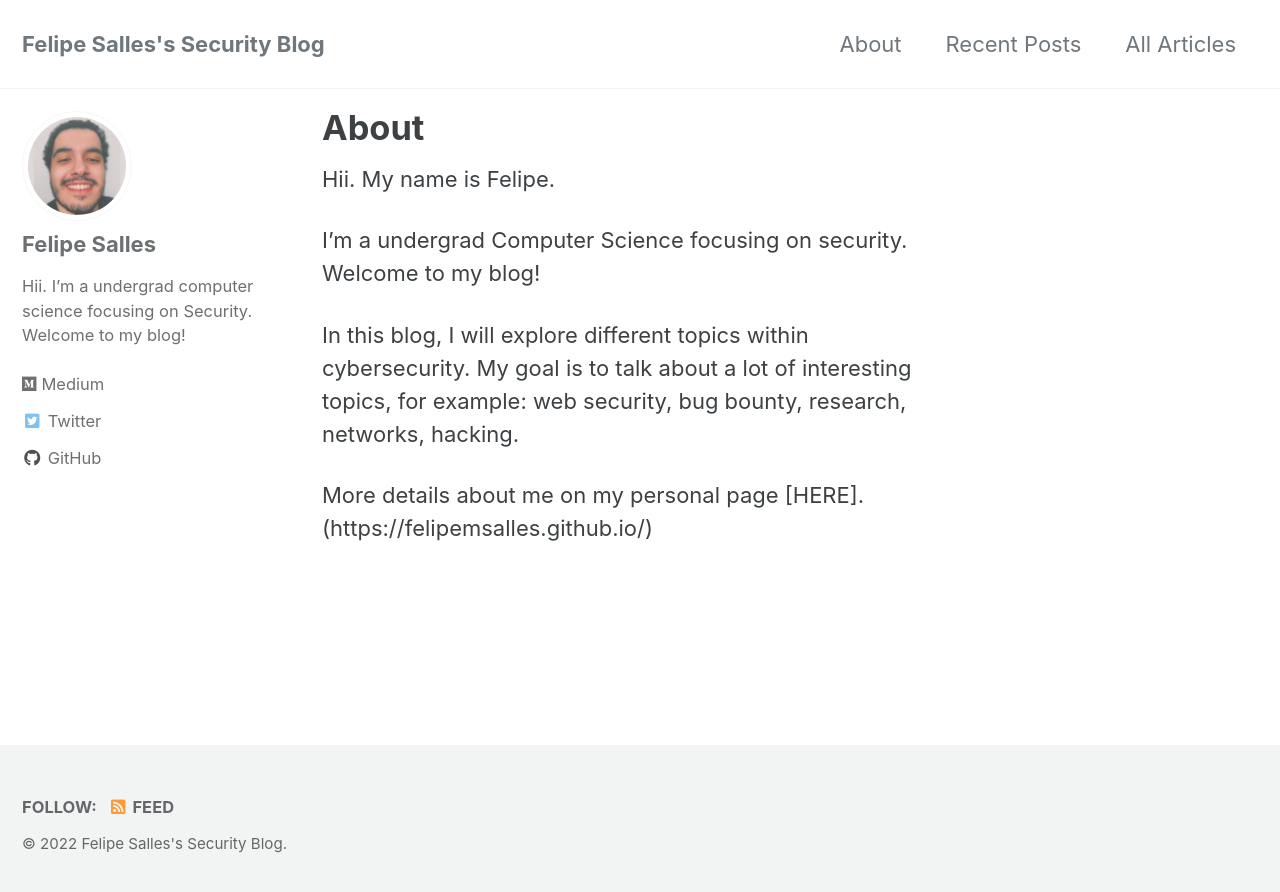
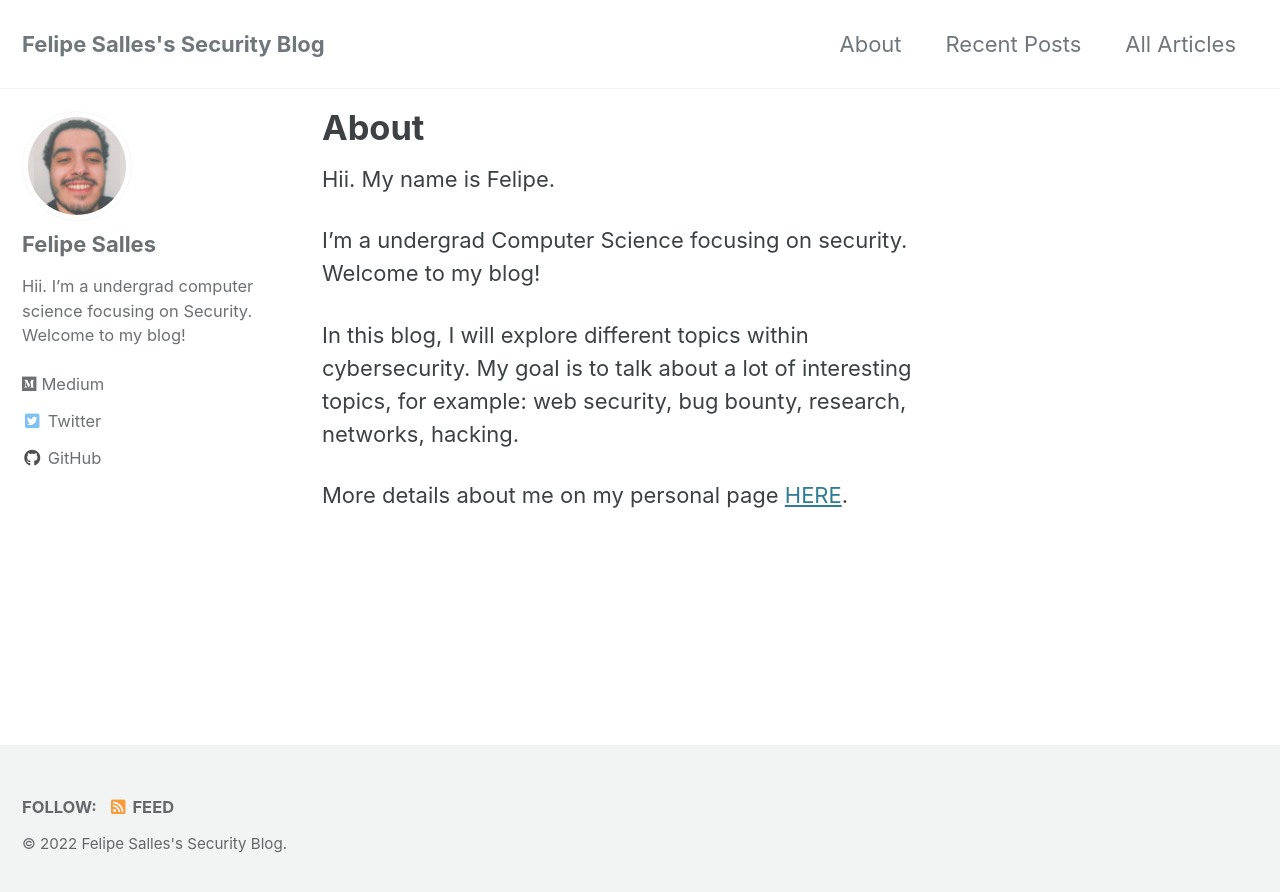
Before and after one commit to felipemsalles/felipemsalles.github.io-blog, a Jekyll site: the page built from _pages/about.md, in a window 1280 px wide. Shown: the top 892 px of the page. Built offline with Jekyll 4.4.1, drawn with Linux system fonts in a browser that asks for light colours; cached includes are drawn as plain includes.

Commit message:
update about

```diff
--- a/_pages/about.md
+++ b/_pages/about.md
@@ -10,4 +10,4 @@ I’m a undergrad Computer Science focusing on security. Welcome to my blog!
 In this blog, I will explore different topics within cybersecurity.
 My goal is to talk about a lot of interesting topics, for example: web security, bug bounty, research, networks, hacking.
 
-More details about me on my personal page [HERE].(https://felipemsalles.github.io/)
+More details about me on my personal page [HERE](https://felipemsalles.github.io/).
```
